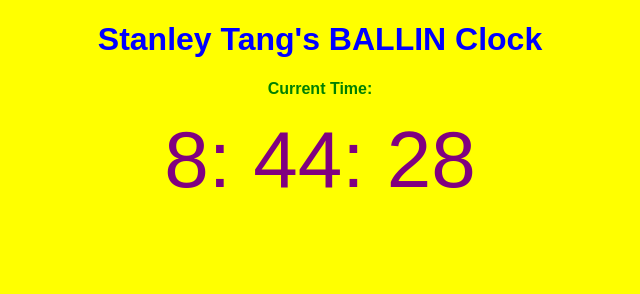
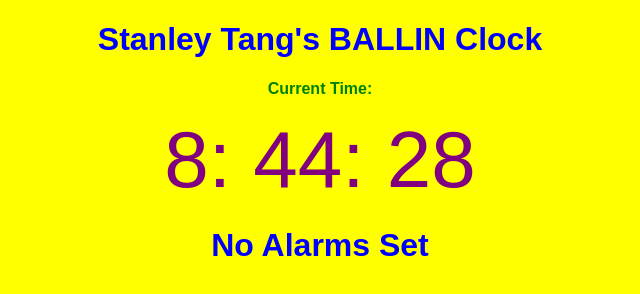
Before and after one commit to yelnats916/HTMLClock, a plain HTML site: page index.html in a window 1280 px wide. Shown: the whole page, without its empty margins (320-960 px from the left). Drawn offline with Linux system fonts and the light colour scheme.

Commit message:
no alarms set

```diff
--- a/index.html
+++ b/index.html
@@ -10,7 +10,7 @@
     <h1 class=clockclass"> Stanley Tang's BALLIN Clock </h1>
     <p> Current Time: </p>
     <div id="clock"> </div>
-
+    <h1> No Alarms Set </h1>
     <script src="js/clock.js" type="text/javascript"> </script>
   </body>
 
```
